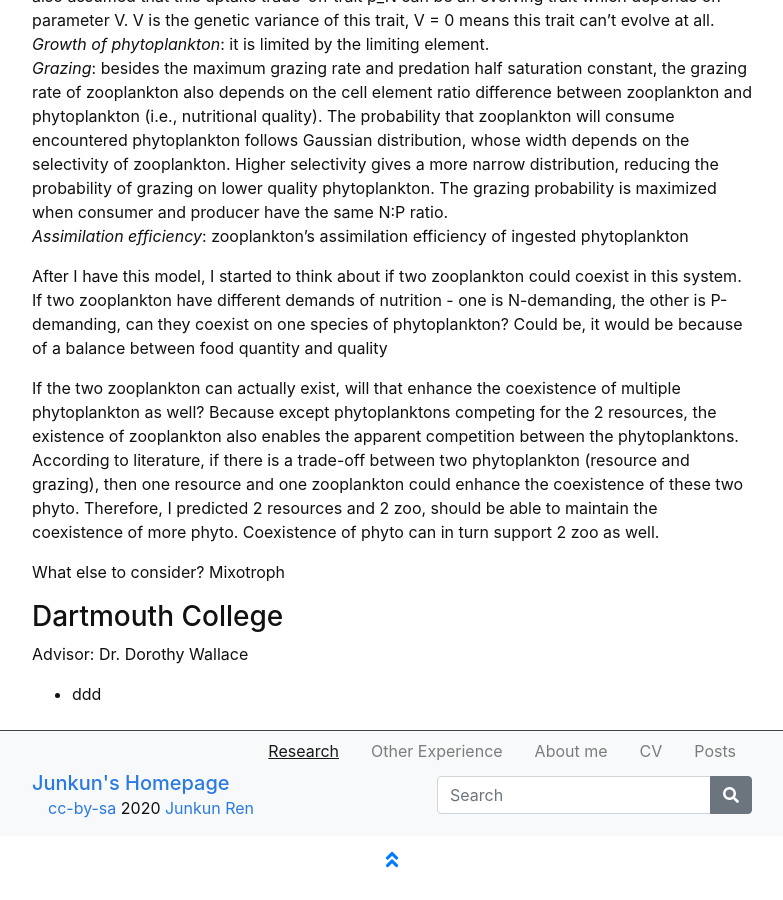
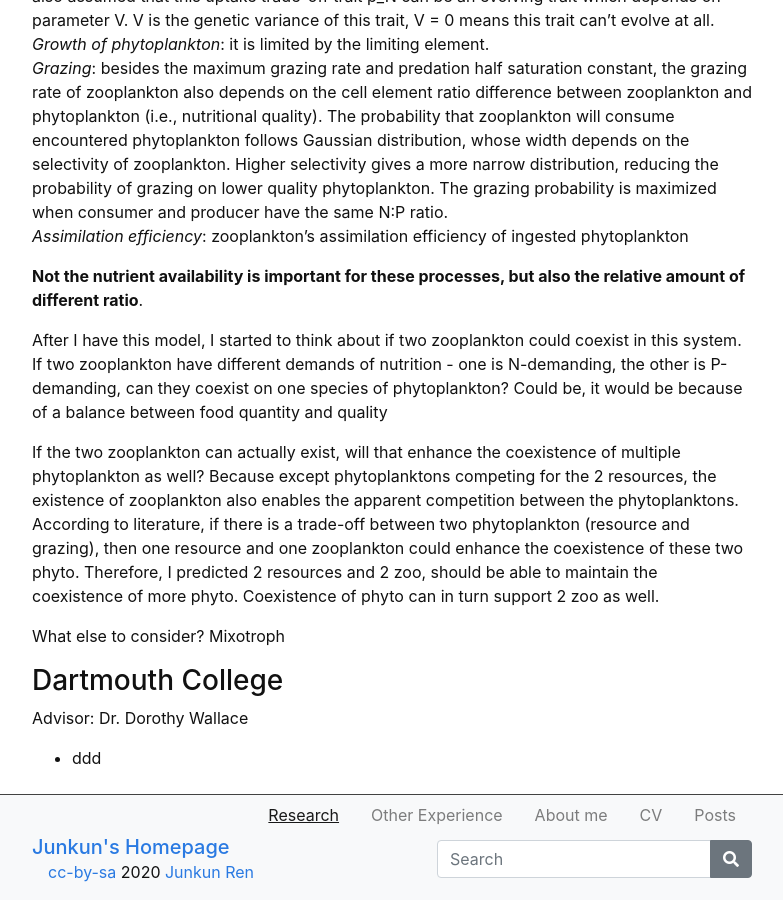
Before and after one commit to junkun-ren/PersonalWebsite, a Jekyll site: the page built from content/0-research.md, in a window 1280 px wide and 900 px high, scrolled down 1734 px. Shown: the whole window, without its empty margins (248-1031 px from the left). Built offline with Jekyll 4.4.1, drawn with Linux system fonts in a browser that asks for light colours.

Commit message:
Update 0-research.md

```diff
--- a/content/0-research.md
+++ b/content/0-research.md
@@ -15,6 +15,8 @@ Advisor: Dr. Shaopeng Wang
 *Grazing*: besides the maximum grazing rate and predation half saturation constant, the grazing rate of zooplankton also depends on the cell element ratio difference between zooplankton and phytoplankton (i.e., nutritional quality). The probability that zooplankton will consume encountered phytoplankton follows Gaussian distribution, whose width depends on the selectivity of zooplankton. Higher selectivity gives a more narrow distribution, reducing the probability of grazing on lower quality phytoplankton. The grazing probability is maximized when consumer and producer have the same N:P ratio. <br/>
 *Assimilation efficiency*: zooplankton's assimilation efficiency of ingested phytoplankton
 
+**Not the nutrient availability is important for these processes, but also the relative amount of different ratio**.
+
 After I have this model, I started to think about if two zooplankton could coexist in this system. If two zooplankton have different demands of nutrition - one is N-demanding, the other is P-demanding, can they coexist on one species of phytoplankton? Could be, it would be because of a balance between food quantity and quality
 
 If the two zooplankton can actually exist, will that enhance the coexistence of multiple phytoplankton as well? Because except phytoplanktons competing for the 2 resources, the existence of zooplankton also enables the apparent competition between the phytoplanktons. According to literature, if there is a trade-off between two phytoplankton (resource and grazing), then one  resource and one zooplankton could enhance the coexistence of these two phyto. Therefore, I predicted 2 resources and 2 zoo, should be able to maintain the coexistence of more phyto. Coexistence of phyto can in turn support 2 zoo as well.
```
